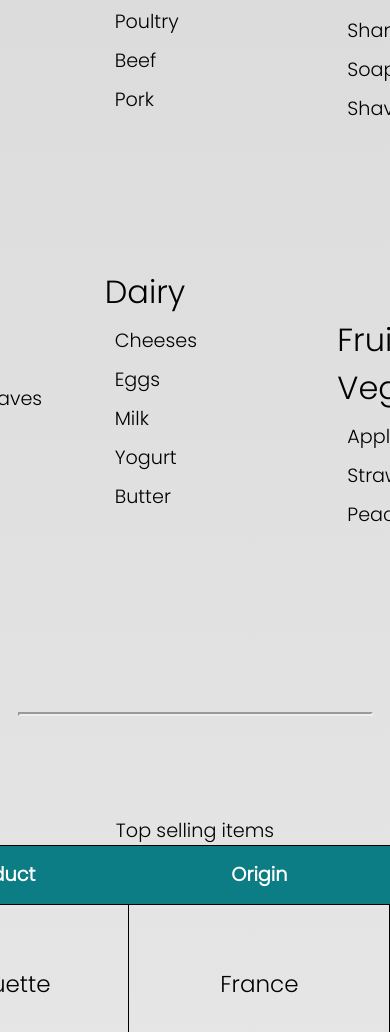
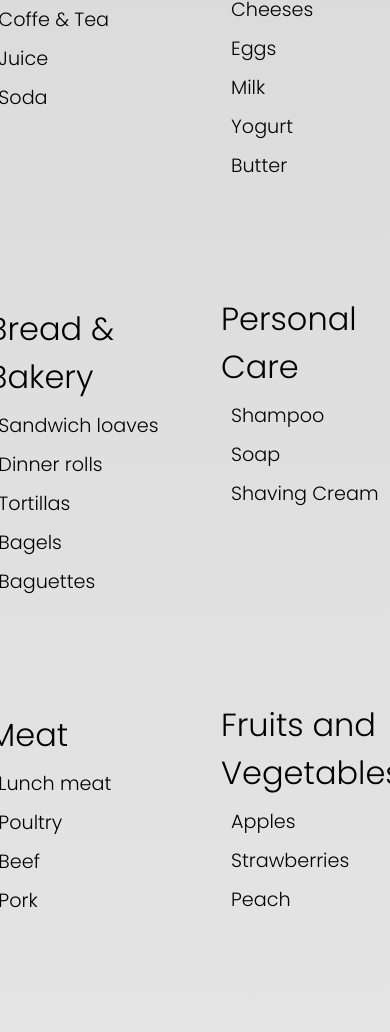
Before and after one commit to armanthegreat/WebTech-lab113, a plain HTML site: page Assignment1/index.html in a window 390 px wide. Shown: the part 632-1664 px from the top of the page. Drawn offline with Linux system fonts and the light colour scheme.

Commit message:
product categories switched to 2 columns for phone view;

```diff
--- a/Assignment1/style.css
+++ b/Assignment1/style.css
@@ -416,6 +416,8 @@ footer dl dd {
         text-align: center;
 
     }
+
+    #products-categories ul {
+        columns: 2;
+    }
 }
-
-1203
```
